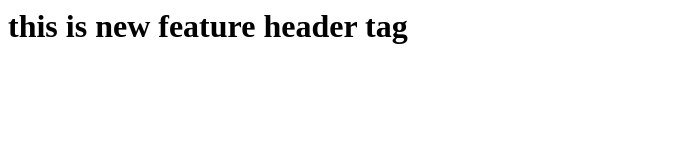
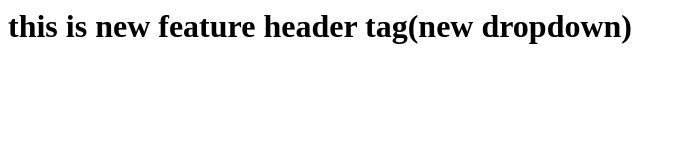
Before and after one commit to Student-Sanjeev/TECHNICIAN-BOOKING-BACKEND, a website: page index.html in a window 1280 px wide. Shown: the whole page, without its empty margins (0-684 px from the left). Drawn offline with Linux system fonts and the light colour scheme.

Commit message:
new dropdown added

```diff
--- a/index.html
+++ b/index.html
@@ -1 +1 @@
-<h1>this is new feature header tag</h1>
+<h1>this is new feature header tag(new dropdown)</h1>
```
